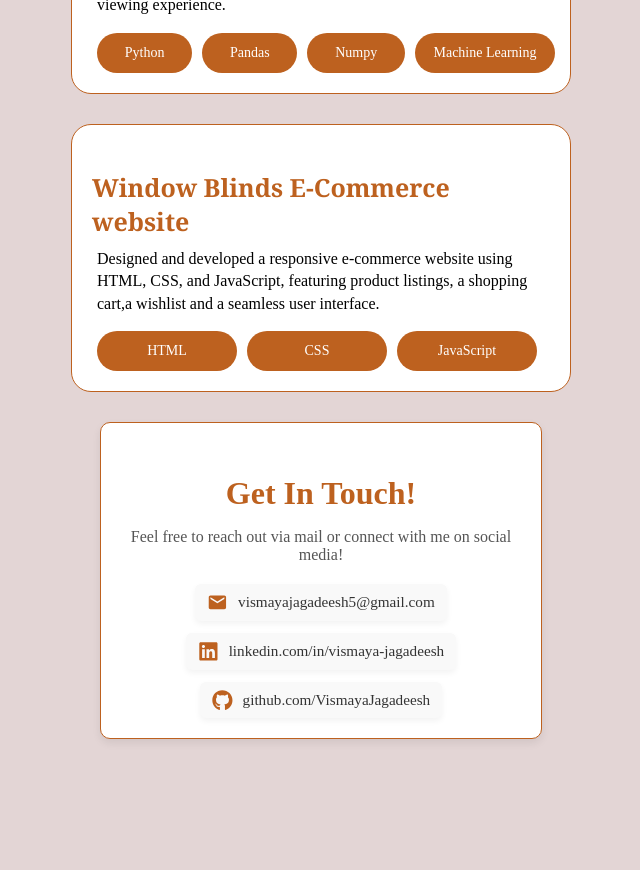
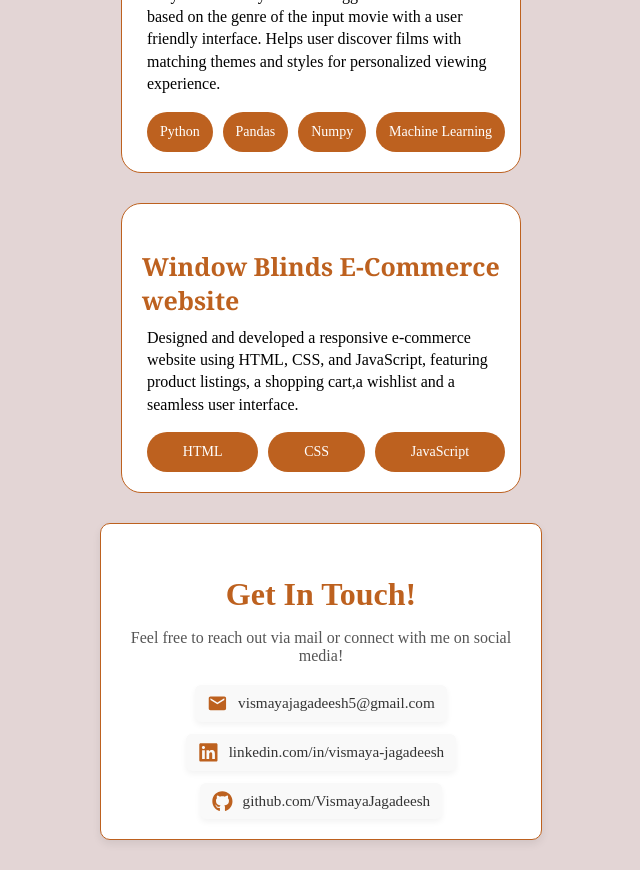
Before and after one commit to VismayaJagadeesh/portfolio-website, a React (Vite) app: page / in a window 1280 px wide. Shown: the part 1860-2730 px from the top of the page, without its empty margins (319-959 px from the left). Before the commit the page ends 2629 px from the top, so only its background shows below. Built offline with nearby package versions, Linux system fonts and the light colour scheme.

Commit message:
Fix: corrected LandingPage.css to work properly for phone layout

```diff
--- a/src/components/GetInTouch.css
+++ b/src/components/GetInTouch.css
@@ -3,7 +3,7 @@
   border: 0.5px solid #BD611F;
   border-radius: 10px;
   padding: 20px;   /* ⬅️ reduced */
-  max-width: 500px; /* ⬅️ reduced */
+  max-width: 450px; /* ⬅️ reduced */
   margin: 30px auto;
   width: 400px;
   box-shadow: 0 4px 8px rgba(0, 0, 0, 0.08); /* ⬅️ softer */
--- a/src/components/LandingPage.css
+++ b/src/components/LandingPage.css
@@ -19,6 +19,7 @@
 }
 
 .heading {
+  width: 100%;
   display: flex;
   flex-wrap: wrap;
   justify-content: center;
@@ -165,11 +166,11 @@
   /* Button */
   .view-projects {
     width: 90%;
-    margin-top: 15vh;
+    margin-top: 10vh;
   }
 
   .about-me {
-    margin-top: 20vh; /* pushes About Me far down on small screens */
+    margin-top: 10vh; /* pushes About Me far down on small screens */
   }
 
   /* About section */
@@ -211,5 +212,6 @@
     align-items: center;       /* vertical alignment */
     gap: 10px;                 /* space between heading parts */
     margin-top: 5vh;
+    width: 100%;
   }
 }
--- a/src/components/Projects.css
+++ b/src/components/Projects.css
@@ -10,7 +10,7 @@
 .projects-box {
   background-color: white;
   width: 100%;
-  max-width: 500px;
+  max-width: 400px;
   min-height: 250px;
   border-radius: 20px;
   border: 0.2px solid #BD611F;
```
